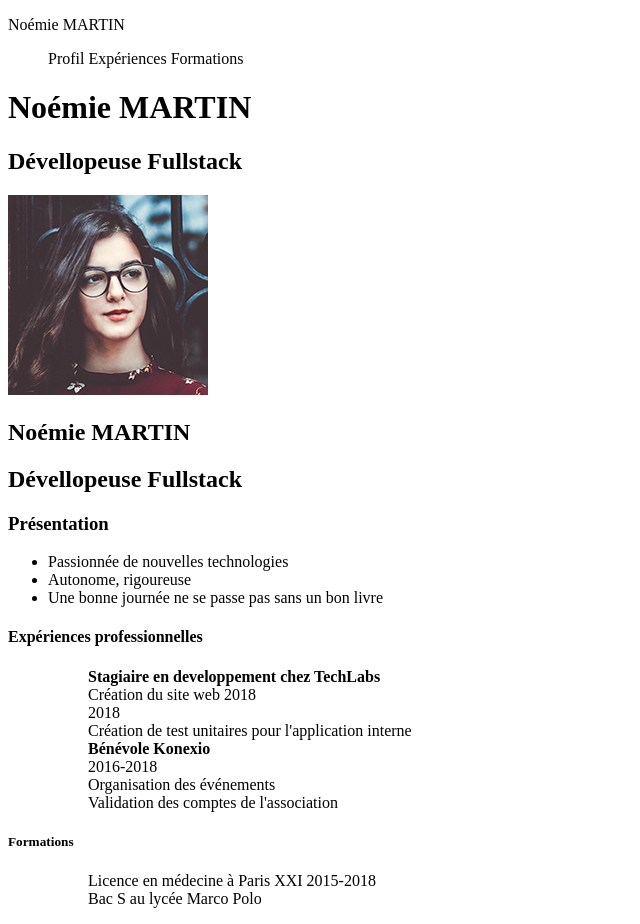
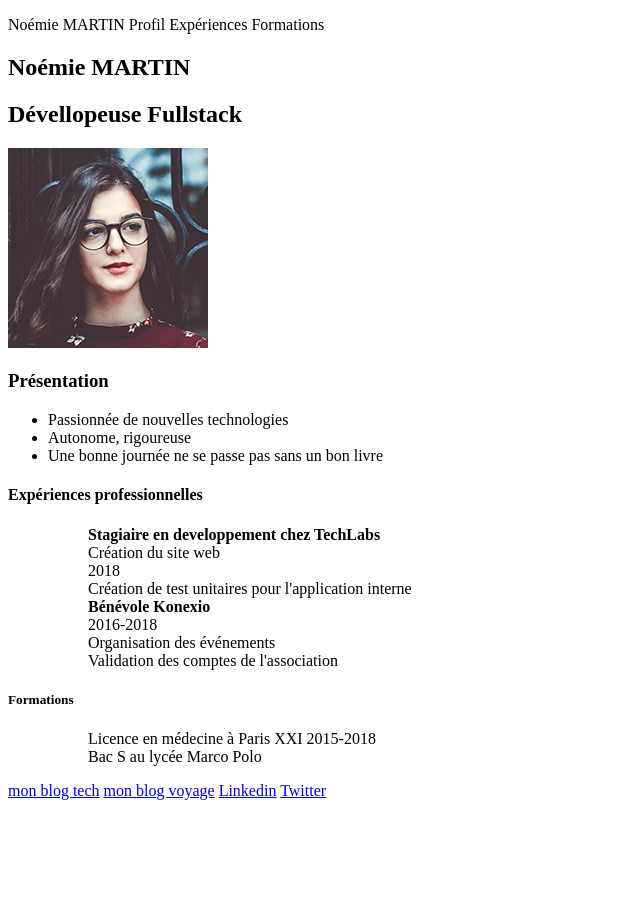
Before and after one commit to chaimakhorchid/my-cv, a plain HTML site: page index.html in a window 1280 px wide. Shown: the whole page, without its empty margins (0-640 px from the left). After the commit the page ends 808 px from the top, so only its background shows below. Drawn offline with Linux system fonts and the light colour scheme; files whose address does not match are found by name.

Commit message:
modif new

```diff
--- a/index.html
+++ b/index.html
@@ -11,21 +11,15 @@
 
 
 </head>
-<header>
-    <p>Noémie MARTIN</p>
-    <ul>
-        <a>Profil</a>
-        <a>Expériences</a>
-        <a>Formations</a>
+<header id="accueil">
+    <p>Noémie MARTIN Profil Expériences Formations
+    </p>
 </header>
+<section id="center">
     <h1>Noémie MARTIN</h1>
     <h2>Dévellopeuse Fullstack</h2>
     <img src="../cv_starter/img/noemie_martin.png"/>
-
-
-    <section>   <h1>Noémie MARTIN</h1>
-        <h2>Dévellopeuse Fullstack</h2>
-    </section>
+</section>
 
 
     <section id="profil" class="presentation">
@@ -44,7 +38,7 @@
            <ol>
                <strong>Stagiaire en developpement chez TechLabs</strong>
             </ol>
-            <ol>Création du site web 2018</ol>
+            <ol>Création du site web </ol>
             <ol>2018</ol>
             <ol>Création de test unitaires pour l'application interne</ol>
             <ol>
@@ -68,9 +62,9 @@
     </section>
 
 
-<link rel="stylesheet" href="mon blog tech">
-<link rel="stylesheet" href="mon blog voyage">
-<link rel="stylesheet" href="Linkedin">
-<link rel="stylesheet" href="Twitter">
+<a href="mon blog tech">mon blog tech</a>
+<a href="mon blog voyage">mon blog voyage</a>
+<a href="Linkedin">Linkedin</a>
+<a href="Twitter">Twitter</a>
 </body>
 </html>
```
